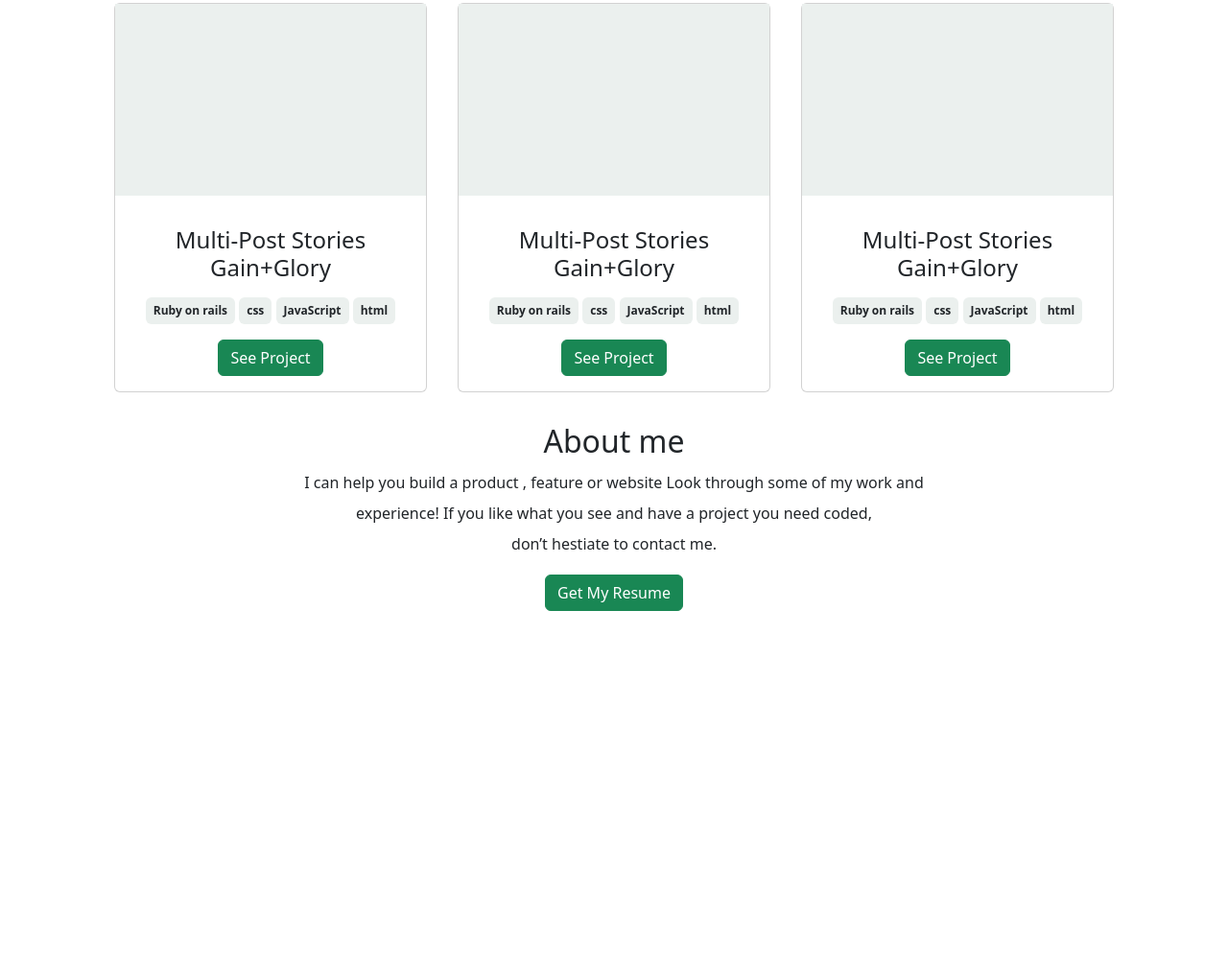
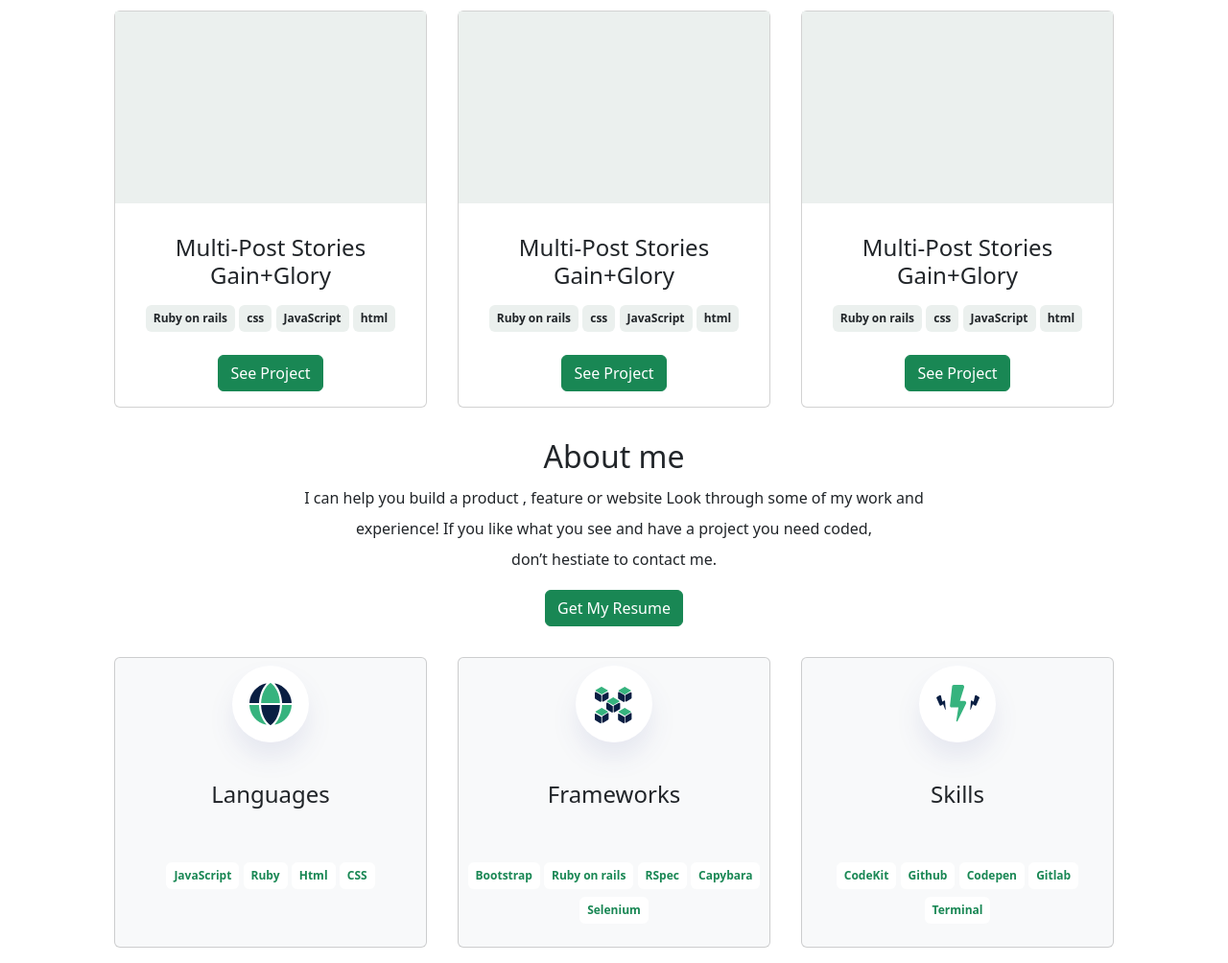
Before and after one commit to Jolak5/portfolio-with-bootstrap, a website: page index.html in a window 1280 px wide. Shown: the part 1414-2418 px from the top of the page at 96% size. Before the commit the page ends 2067 px from the top, so only its background shows below. Drawn offline with nearby package versions, Linux system fonts and the light colour scheme.

Commit message:
Add skills and framework section

```diff
--- a/index.html
+++ b/index.html
@@ -85,10 +85,10 @@
               Gain+Glory
             </h4>
             <div class="technologies mb-3 justify-content-center">
-              <span class="badge text-dark p-2">Ruby on rails</span>
-              <span class="badge text-dark p-2">css</span>
-              <span class="badge text-dark p-2">JavaScript</span>
-              <span class="badge text-dark p-2">html</span>
+              <span class="badge text-dark p-2 mb-2">Ruby on rails</span>
+              <span class="badge text-dark p-2 mb-2">css</span>
+              <span class="badge text-dark p-2 mb-2">JavaScript</span>
+              <span class="badge text-dark p-2 mb-2">html</span>
             </div>
             <a href="#" class="btn btn-success">See Project</a>
           </div>
@@ -103,10 +103,10 @@
               Gain+Glory
             </h4>
             <div class="technologies mb-3 justify-content-center">
-              <span class="badge text-dark p-2">Ruby on rails</span>
-              <span class="badge text-dark p-2">css</span>
-              <span class="badge text-dark p-2">JavaScript</span>
-              <span class="badge text-dark p-2">html</span>
+              <span class="badge text-dark p-2 mb-2">Ruby on rails</span>
+              <span class="badge text-dark p-2 mb-2">css</span>
+              <span class="badge text-dark p-2 mb-2">JavaScript</span>
+              <span class="badge text-dark p-2 mb-2">html</span>
             </div>
             <a href="#" class="btn btn-success">See Project</a>
           </div>
@@ -121,10 +121,10 @@
               Gain+Glory
             </h4>
             <div class="technologies mb-3 justify-content-center">
-              <span class="badge text-dark p-2">Ruby on rails</span>
-              <span class="badge text-dark p-2">css</span>
-              <span class="badge text-dark p-2">JavaScript</span>
-              <span class="badge text-dark p-2">html</span>
+              <span class="badge text-dark p-2 mb-2">Ruby on rails</span>
+              <span class="badge text-dark p-2 mb-2">css</span>
+              <span class="badge text-dark p-2 mb-2">JavaScript</span>
+              <span class="badge text-dark p-2 mb-2">html</span>
             </div>
             <a href="#" class="btn btn-success">See Project</a>
           </div>
@@ -139,10 +139,10 @@
               Gain+Glory
             </h4>
             <div class="technologies mb-3 justify-content-center">
-              <span class="badge text-dark p-2">Ruby on rails</span>
-              <span class="badge text-dark p-2">css</span>
-              <span class="badge text-dark p-2">JavaScript</span>
-              <span class="badge text-dark p-2">html</span>
+              <span class="badge text-dark p-2 mb-2">Ruby on rails</span>
+              <span class="badge text-dark p-2 mb-2">css</span>
+              <span class="badge text-dark p-2 mb-2">JavaScript</span>
+              <span class="badge text-dark p-2 mb-2">html</span>
             </div>
             <a href="#" class="btn btn-success">See Project</a>
           </div>
@@ -157,10 +157,10 @@
               Gain+Glory
             </h4>
             <div class="technologies mb-3 justify-content-center">
-              <span class="badge text-dark p-2">Ruby on rails</span>
-              <span class="badge text-dark p-2">css</span>
-              <span class="badge text-dark p-2">JavaScript</span>
-              <span class="badge text-dark p-2">html</span>
+              <span class="badge text-dark p-2 mb-2">Ruby on rails</span>
+              <span class="badge text-dark p-2 mb-2">css</span>
+              <span class="badge text-dark p-2 mb-2">JavaScript</span>
+              <span class="badge text-dark p-2 mb-2">html</span>
             </div>
             <a href="#" class="btn btn-success">See Project</a>
           </div>
@@ -175,10 +175,10 @@
               Gain+Glory
             </h4>
             <div class="technologies mb-3 justify-content-center">
-              <span class="badge text-dark p-2">Ruby on rails</span>
-              <span class="badge text-dark p-2">css</span>
-              <span class="badge text-dark p-2">JavaScript</span>
-              <span class="badge text-dark p-2">html</span>
+              <span class="badge text-dark p-2 mb-2">Ruby on rails</span>
+              <span class="badge text-dark p-2 mb-2">css</span>
+              <span class="badge text-dark p-2 mb-2">JavaScript</span>
+              <span class="badge text-dark p-2 mb-2">html</span>
             </div>
             <a href="#" class="btn btn-success">See Project</a>
           </div>
@@ -198,5 +198,70 @@
       </p>
       <button type="button" class="btn btn-success">Get My Resume</button>
     </section>
+
+    <!-- Skills section -->
+    <section class="section-4">
+      <div class="project-cards row justify-content-center">
+        <!-- this is the beginning of a  card -->
+        <div class="card card-technologies col-lg-3 text-center m-3 bg-light">
+          <div>
+            <img
+              class="card-icon"
+              src="./images/icon-languages.svg"
+              alt="language icon"
+            />
+          </div>
+
+          <h4 class="card-title text-center pb-5">Languages</h4>
+          <div class="technologies mb-3 justify-content-center">
+            <span class="badge text-success bg-white p-2">JavaScript</span>
+            <span class="badge text-success p-2 bg-white">Ruby</span>
+            <span class="badge text-success p-2 bg-white">Html</span>
+            <span class="badge text-success p-2 bg-white">CSS</span>
+          </div>
+        </div>
+        <!-- This is the end of a card -->
+        <div class="card card-technologies col-lg-3 text-center m-3 bg-light">
+          <div>
+            <img
+              class="card-icon"
+              src="./images/icon-frameworks.svg"
+              alt="language icon"
+            />
+          </div>
+
+          <h4 class="card-title text-center pb-5">Frameworks</h4>
+          <div class="technologies mb-3 justify-content-center">
+            <span class="badge text-success bg-white p-2 mb-2">Bootstrap</span>
+            <span class="badge text-success p-2 mb-2 bg-white"
+              >Ruby on rails</span
+            >
+            <span class="badge text-success p-2 mb-2 bg-white">RSpec</span>
+            <span class="badge text-success p-2 mb-2 bg-white">Capybara</span>
+            <span class="badge text-success p-2 mb-2 bg-white">Selenium</span>
+          </div>
+        </div>
+        <!-- This is the end of a card -->
+        <div class="card card-technologies col-lg-3 text-center m-3 bg-light">
+          <div>
+            <img
+              class="card-icon"
+              src="./images/icon-skills.svg"
+              alt="language icon"
+            />
+          </div>
+
+          <h4 class="card-title text-center pb-5">Skills</h4>
+          <div class="technologies mb-3 justify-content-center">
+            <span class="badge text-success bg-white p-2 mb-2">CodeKit</span>
+            <span class="badge text-success p-2 mb-2 bg-white">Github</span>
+            <span class="badge text-success p-2 mb-2 bg-white">Codepen</span>
+            <span class="badge text-success p-2 mb-2 bg-white">Gitlab</span>
+            <span class="badge text-success p-2 mb-2 bg-white">Terminal</span>
+          </div>
+        </div>
+        <!-- This is the end of a card -->
+      </div>
+    </section>
   </body>
 </html>
```
